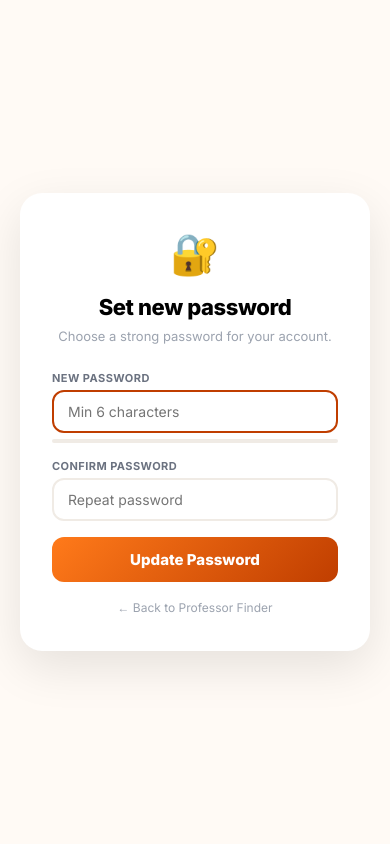
After one commit to stanleygolomb-creator/su-professor-finder, a Flask app: page /reset-password/1 in a window 390 px wide. The commit adds this page. Run offline with Flask 3, Linux system fonts and the light colour scheme.

Commit message:
Fix all known bugs + polish pass
Bug fixes:
- Autocomplete input width: flex:1 → width:100% (was breaking search row layout)
- Mobile compare bar: safe-area-inset-bottom, flex-wrap, responsive font sizes
- Department browse with no cache: shows building-index loader instead of silent empty
- Pay page: Compare feature correctly marked as Free (was incorrectly Premium)
- Compare table row also corrected to show ✓ for free column

New features:
- Password reset: /forgot-password + /reset-password/<token> with 2h expiry
- Admin shows pending reset links so you can manually send to users
- Forgot password link in sign-in modal
- Login auto-promotes legacy Stripe cookie premium to account (no more lost premium)
- 404 + 500 error pages (on-brand, with back button)
- 429 rate-limit error returns JSON with clear message
- PWA beforeinstallprompt: shows toast after 30s with Install button
- Admin dashboard: auto-refreshes every 60s, shows revenue estimate + total views
- Reset token table in admin for password-reset support workflow

Co-Authored-By: Claude Sonnet 4.6 <noreply@anthropic.com>

```diff
--- a/app.py
+++ b/app.py
@@ -104,7 +104,12 @@ def login():
     user     = auth.verify_user(email, password)
     if not user:
         return jsonify({"error": "Incorrect email or password."}), 401
-    premium = bool(user.get("premium")) or payment.is_premium(request)
+    has_legacy_premium = payment.is_premium(request)
+    premium = bool(user.get("premium")) or has_legacy_premium
+    # Promote legacy cookie premium to the account permanently
+    if has_legacy_premium and not user.get("premium"):
+        auth.set_premium(user["id"], "legacy-cookie-promotion")
+        premium = True
     resp = make_response(jsonify({"ok": True, "email": user["email"], "premium": premium}))
     auth.set_auth_cookie(resp, user["id"], user["email"], premium)
     return resp
@@ -392,20 +397,81 @@ def admin_logout():
 def admin_dashboard():
     if not _admin_ok():
         return redirect("/admin/login")
-    import sqlite3
     stats = {}
+    users = []
+    reset_tokens = []
     try:
         with auth._db() as c:
             stats["total_users"]   = c.execute("SELECT COUNT(*) FROM users").fetchone()[0]
             stats["premium_users"] = c.execute("SELECT COUNT(*) FROM users WHERE premium=1").fetchone()[0]
             stats["total_bm"]      = c.execute("SELECT COUNT(*) FROM bookmarks").fetchone()[0]
+            stats["revenue_est"]   = round(stats["premium_users"] * 1.99, 2)
+            stats["total_views"]   = c.execute("SELECT COALESCE(SUM(views),0) FROM professor_views").fetchone()[0]
             users = [dict(r) for r in c.execute(
                 "SELECT id, email, premium, created_at, stripe_session FROM users ORDER BY created_at DESC LIMIT 200"
             ).fetchall()]
+            reset_tokens = [dict(r) for r in c.execute(
+                """SELECT rt.token, u.email, rt.expires_at, rt.used
+                   FROM reset_tokens rt JOIN users u ON u.id=rt.user_id
+                   WHERE rt.used=0 AND rt.expires_at > datetime('now')
+                   ORDER BY rt.expires_at DESC LIMIT 20"""
+            ).fetchall()]
     except Exception as e:
         stats = {"error": str(e)}
-        users = []
-    return render_template("admin.html", stats=stats, users=users)
+    return render_template("admin.html", stats=stats, users=users, reset_tokens=reset_tokens)
+
+
+# ── Password reset routes ──────────────────────────────────────────────────────
+
+@app.route("/forgot-password", methods=["GET", "POST"])
+def forgot_password():
+    if request.method == "GET":
+        return render_template("forgot_password.html", sent=False, error="")
+    email = (request.form.get("email") or "").strip()
+    if not email or "@" not in email:
+        return render_template("forgot_password.html", sent=False, error="Please enter a valid email.")
+    token, err = auth.create_reset_token(email)
+    # Always show "sent" to avoid leaking whether email exists
+    reset_url = f"{request.host_url.rstrip('/')}/reset-password/{token}"
+    # TODO: send email. For now surface the link in the admin dashboard.
+    app.logger.info(f"[RESET] {email} → {reset_url}")
+    return render_template("forgot_password.html", sent=True, error="", reset_url=reset_url if app.debug else "")
+
+
+@app.route("/reset-password/<token>", methods=["GET", "POST"])
+def reset_password(token):
+    if request.method == "GET":
+        user_id = auth.consume_reset_token.__wrapped__(token) if hasattr(auth.consume_reset_token, '__wrapped__') else None
+        # Just show form — validate on POST
+        return render_template("reset_password.html", token=token, error="", done=False)
+    password = request.form.get("password", "")
+    confirm  = request.form.get("confirm", "")
+    if len(password) < 6:
+        return render_template("reset_password.html", token=token, error="Password must be at least 6 characters.", done=False)
+    if password != confirm:
+        return render_template("reset_password.html", token=token, error="Passwords don't match.", done=False)
+    user_id = auth.consume_reset_token(token)
+    if not user_id:
+        return render_template("reset_password.html", token=token, error="This reset link has expired or already been used.", done=False)
+    auth.set_password(user_id, password)
+    return render_template("reset_password.html", token=token, error="", done=True)
+
+
+# ── Error handlers ─────────────────────────────────────────────────────────────
+
+@app.errorhandler(404)
+def not_found(e):
+    return render_template("404.html"), 404
+
+
+@app.errorhandler(500)
+def server_error(e):
+    return render_template("404.html", code=500, message="Something went wrong on our end."), 500
+
+
+@app.errorhandler(429)
+def rate_limited(e):
+    return jsonify({"error": "Too many requests — slow down and try again."}), 429
 
 
 if __name__ == "__main__":
--- a/templates/pay.html
+++ b/templates/pay.html
@@ -222,7 +222,7 @@
             <div class="fc-icon">⇄</div>
             <div class="fc-title">Compare Professors</div>
             <div class="fc-desc">Side-by-side comparison of rating, difficulty, retake rate. Pick the clear winner every time.</div>
-            <span class="fc-badge pro">⭐ Premium</span>
+            <span class="fc-badge free">Free</span>
           </div>
           <div class="feature-card">
             <div class="fc-icon">🔖</div>
@@ -253,7 +253,7 @@
             <tr><td><span class="feature-name">Reddit mentions</span></td><td>—</td><td>✓</td></tr>
             <tr><td><span class="feature-name">Exam mention filter</span></td><td>—</td><td>✓</td></tr>
             <tr><td><span class="feature-name">100+ universities</span></td><td>✓</td><td>✓</td></tr>
-            <tr><td><span class="feature-name">Compare professors</span><span class="feature-desc">Side-by-side with winner highlights</span></td><td>—</td><td>✓</td></tr>
+            <tr><td><span class="feature-name">Compare professors</span><span class="feature-desc">Side-by-side with winner highlights</span></td><td>✓</td><td>✓</td></tr>
           </tbody>
         </table>
       </div>
--- /dev/null
+++ b/templates/reset_password.html
@@ -0,0 +1,70 @@
+<!DOCTYPE html>
+<html lang="en">
+<head>
+  <meta charset="UTF-8"/>
+  <meta name="viewport" content="width=device-width,initial-scale=1.0"/>
+  <title>Set New Password — Professor Finder</title>
+  <link href="https://fonts.googleapis.com/css2?family=Inter:wght@400;600;700;800&display=swap" rel="stylesheet">
+  <style>
+    *,*::before,*::after{box-sizing:border-box;margin:0;padding:0;}
+    body{font-family:'Inter',sans-serif;background:#FFFAF5;min-height:100vh;display:flex;align-items:center;justify-content:center;padding:20px;}
+    .card{background:#fff;border-radius:22px;padding:36px 32px;max-width:400px;width:100%;box-shadow:0 16px 48px rgba(0,0,0,.1);}
+    .icon{font-size:40px;margin-bottom:16px;display:block;text-align:center;}
+    h1{font-size:22px;font-weight:900;letter-spacing:-.4px;margin-bottom:6px;text-align:center;}
+    .sub{font-size:13px;color:#9ca3af;text-align:center;margin-bottom:24px;line-height:1.6;}
+    .field{margin-bottom:16px;}
+    .field label{display:block;font-size:11px;font-weight:700;color:#6b7280;margin-bottom:5px;text-transform:uppercase;letter-spacing:.04em;}
+    .field input{width:100%;border:2px solid #F0EBE5;border-radius:12px;padding:11px 14px;font-size:14px;font-family:'Inter',sans-serif;outline:none;transition:border-color .15s;}
+    .field input:focus{border-color:#C03E00;}
+    .btn{width:100%;padding:13px;border-radius:12px;border:none;cursor:pointer;background:linear-gradient(135deg,#FF7A1A,#C03E00);color:#fff;font-size:15px;font-weight:800;font-family:'Inter',sans-serif;transition:opacity .15s;}
+    .btn:hover{opacity:.9;}
+    .err{background:#FEF2F2;border:1px solid #FECACA;border-radius:10px;padding:10px 14px;color:#ef4444;font-size:13px;margin-bottom:16px;}
+    .ok{background:#F0FDF4;border:1px solid #BBF7D0;border-radius:10px;padding:16px;color:#15803d;font-size:14px;font-weight:600;margin-bottom:16px;text-align:center;line-height:1.6;}
+    .back{display:block;text-align:center;margin-top:18px;font-size:12px;color:#9ca3af;text-decoration:none;}
+    .back:hover{color:#374151;}
+    .strength{height:4px;border-radius:2px;background:#F0EBE5;margin-top:6px;overflow:hidden;}
+    .strength-bar{height:100%;border-radius:2px;width:0%;transition:width .3s,background .3s;}
+  </style>
+</head>
+<body>
+  <div class="card">
+    <span class="icon">🔐</span>
+    <h1>Set new password</h1>
+
+    {% if done %}
+      <div class="ok">✓ Password updated successfully!</div>
+      <a href="/" class="btn" style="display:block;text-align:center;text-decoration:none;padding:13px;border-radius:12px;background:linear-gradient(135deg,#FF7A1A,#C03E00);color:#fff;font-size:15px;font-weight:800;">Sign In →</a>
+    {% elif error and "expired" in error %}
+      <p class="sub">This reset link has expired or already been used.</p>
+      <div class="err">{{ error }}</div>
+      <a href="/forgot-password" class="btn" style="display:block;text-align:center;text-decoration:none;padding:13px;border-radius:12px;background:linear-gradient(135deg,#FF7A1A,#C03E00);color:#fff;font-size:15px;font-weight:800;">Request New Link</a>
+    {% else %}
+      <p class="sub">Choose a strong password for your account.</p>
+      {% if error %}<div class="err">{{ error }}</div>{% endif %}
+      <form method="POST">
+        <div class="field">
+          <label>New Password</label>
+          <input type="password" name="password" id="pw" placeholder="Min 6 characters" required autofocus oninput="checkStrength(this.value)"/>
+          <div class="strength"><div class="strength-bar" id="sbar"></div></div>
+        </div>
+        <div class="field">
+          <label>Confirm Password</label>
+          <input type="password" name="confirm" placeholder="Repeat password" required/>
+        </div>
+        <button class="btn" type="submit">Update Password</button>
+      </form>
+    {% endif %}
+    <a href="/" class="back">← Back to Professor Finder</a>
+  </div>
+  <script>
+    function checkStrength(v) {
+      const bar = document.getElementById('sbar');
+      const score = (v.length >= 8) + (v.length >= 12) + /[A-Z]/.test(v) + /[0-9]/.test(v) + /[^a-zA-Z0-9]/.test(v);
+      const pct = Math.min(score * 20, 100);
+      const col = score <= 1 ? '#f87171' : score <= 3 ? '#fbbf24' : '#22c55e';
+      bar.style.width = pct + '%';
+      bar.style.background = col;
+    }
+  </script>
+</body>
+</html>
```
Also changed, not shown: auth.py (+68 -0 lines), templates/404.html (added, +30 -0 lines), templates/admin.html (+32 -0 lines), templates/forgot_password.html (added, +56 -0 lines), templates/index.html (+53 -5 lines).
